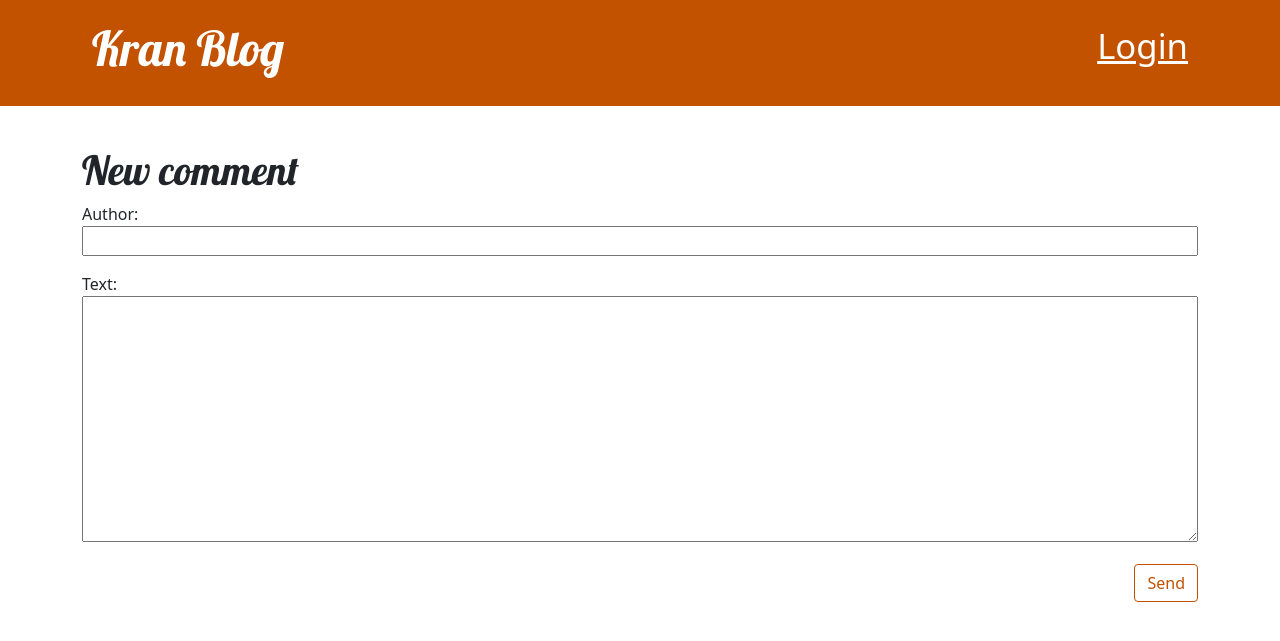
After one commit to SmokePythonCL/my-first-blog, a Django app: page /post/1/comment/ in a window 1280 px wide. The commit adds this page. Shown: the top 641 px of the page. Run offline with Django 4.2, Linux system fonts and the light colour scheme; tables that the repository leaves empty hold one stand-in row (values such as "Sample post").

Commit message:
Added comment section

```diff
--- a/blog/admin.py
+++ b/blog/admin.py
@@ -1,4 +1,5 @@
 from django.contrib import admin
-from .models import Post
+from .models import Post, Comment
 
 admin.site.register(Post)
+admin.site.register(Comment)
--- a/blog/forms.py
+++ b/blog/forms.py
@@ -1,8 +1,14 @@
 from django import forms
-from .models import Post
+from .models import Post, Comment
 
 class PostForm(forms.ModelForm):
 
     class Meta:
         model = Post
         fields = ('title', 'text')
+
+class CommentForm(forms.ModelForm):
+
+    class Meta:
+        model = Comment
+        fields = ('author', 'text')
--- a/blog/models.py
+++ b/blog/models.py
@@ -10,9 +10,26 @@ class Post(models.Model):
     created_date = models.DateTimeField(default=timezone.now)
     published_date = models.DateTimeField(blank=True, null=True)
 
+    def approved_comments(self):
+        return self.comments.filter(approved_comment=True)
+
     def publish(self):
         self.published_date = timezone.now()
         self.save()
 
     def __str__(self):
         return self.title
+
+class Comment(models.Model):
+    post = models.ForeignKey('blog.Post', on_delete=models.CASCADE, related_name='comments')
+    author = models.CharField(max_length=200)
+    text = models.TextField()
+    created_date = models.DateTimeField(default=timezone.now)
+    approved_comment = models.BooleanField(default=False)
+
+    def approve(self):
+        self.approved_comment = True
+        self.save()
+
+    def __str__(self):
+        return self.text
--- a/blog/static/css/blog.css
+++ b/blog/static/css/blog.css
@@ -80,3 +80,7 @@ h4 {
     color: #FFFFFF;
     background-color: #C25100;
 }
+
+.comment {
+    margin: 20px 0px 20px 20px;
+}
--- /dev/null
+++ b/blog/templates/blog/add_comment_to_post.html
@@ -0,0 +1,9 @@
+{% extends 'blog/base.html' %}
+
+{% block content %}
+    <h1>New comment</h1>
+    <form method="POST" class="post-form">{% csrf_token %}
+        {{ form.as_p }}
+        <button type="submit" class="save btn btn-default">Send</button>
+    </form>
+{% endblock %}
--- a/blog/templates/blog/post_list.html
+++ b/blog/templates/blog/post_list.html
@@ -8,6 +8,7 @@
             </time>
             <h2><a href="{% url 'post_detail' pk=post.pk %}">{{ post.title }}</a></h2>
             <p>{{ post.text|linebreaksbr }}</p>
+            <a href="{% url 'post_detail' pk=post.pk %}">Comments: {{ post.approved_comments.count }}</a>
         </article>
     {% endfor %}
 {% endblock %}
--- a/blog/urls.py
+++ b/blog/urls.py
@@ -9,4 +9,7 @@ urlpatterns = [
     path('drafts/', views.post_draft_list, name='post_draft_list'),
     path('post/<pk>/publish/', views.post_publish, name='post_publish'),
     path('post/<pk>/remove/', views.post_remove, name='post_remove'),
+    path('post/<int:pk>/comment/', views.add_comment_to_post, name='add_comment_to_post'),
+    path('comment/<int:pk>/approve/', views.comment_approve, name='comment_approve'),
+    path('comment/<int:pk>/remove/', views.comment_remove, name='comment_remove'),
 ]
--- a/blog/views.py
+++ b/blog/views.py
@@ -1,8 +1,8 @@
 from django.contrib.auth.decorators import login_required
 from django.shortcuts import render, get_object_or_404, redirect
 from django.utils import timezone
-from .models import Post
-from .forms import PostForm
+from .models import Post, Comment
+from .forms import PostForm, CommentForm
 
 # Create your views here.
 
@@ -57,3 +57,30 @@ def post_remove(request, pk):
     post = get_object_or_404(Post, pk=pk)
     post.delete()
     return redirect('post_list')
+
+def add_comment_to_post(request,pk):
+    post = get_object_or_404(Post, pk=pk)
+    if request.method == "POST":
+        form = CommentForm(request.POST)
+        if form.is_valid():
+            comment = form.save(commit=False)
+            comment.post = post
+            comment.save()
+            return redirect('post_detail', pk=post.pk)
+
+    else:
+        form = CommentForm()
+
+    return render(request, 'blog/add_comment_to_post.html', {'form': form})
+
+@login_required
+def comment_approve(request, pk):
+    comment = get_object_or_404(Comment, pk=pk)
+    comment.approve()
+    return redirect('post_detail', pk=comment.post.pk)
+
+@login_required
+def comment_remove(request, pk):
+    comment = get_object_or_404(Comment, pk=pk)
+    comment.delete()
+    return redirect('post_detail', pk=comment.post.pk)
```
Also changed, not shown: blog/templates/blog/post_detail.html (+19 -0 lines), blog/migrations/0002_comment.py (added).
